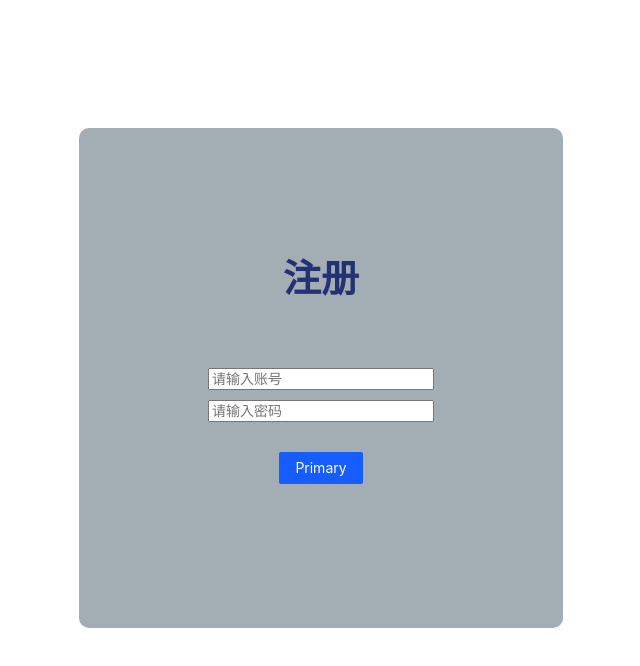
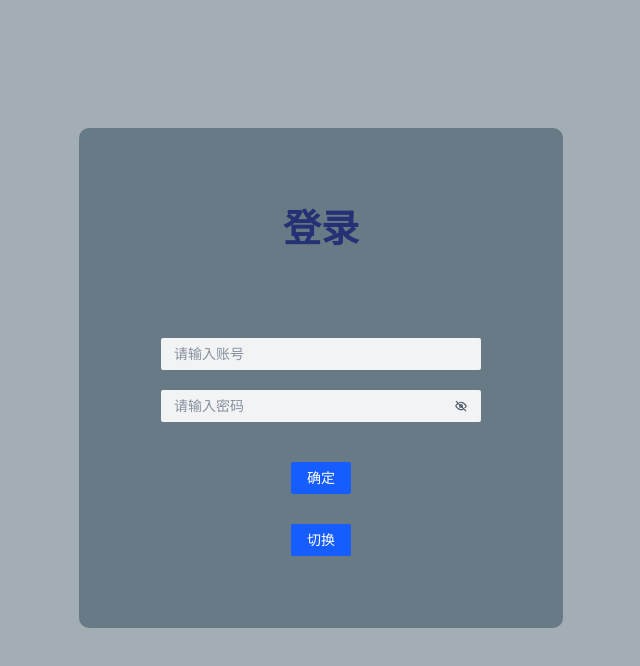
Before and after one commit to Alanyaeer/anoyoce-client, a Vue app: page /login in a window 1280 px wide. Shown: the top 666 px of the page, without its empty margins (319-959 px from the left). Built offline with nearby package versions, Linux system fonts and the light colour scheme.

Commit message:
add login

```diff
--- a/src/views/login/loginPage.vue
+++ b/src/views/login/loginPage.vue
@@ -1,45 +1,127 @@
+
 <script setup>
-    // const login = new VueUseComponentsResolver({
+    // const login = new Vue({
     //     el: '#login',
     //     data:{
     //         title: 'login'
     //     }
     // })
+    import { ref } from 'vue';
+    const title = ref('登录');
+    const titleN = ref(0);
+    const form = ref({});
+    const visibility = ref(true);
+
+    const updateTitle = () =>{
+        if(title.value=='登录'){
+            titleN.value = 1;
+            title.value = '注册';
+        }
+        else if(title.value == '注册'){
+            titleN.value = 0;
+            title.value = '登录';
+        }
+    };
+
+    const Confirm =() =>{
+
+    }
 </script>
 
 <template>
-    <div class="login">
-        <div class="head">注册</div>
-        <div class = "account"><input type="text" placeholder="请输入账号"></div>
-        <div><input type="password" placeholder="请输入密码"></div>
-        <div class="button1"><a-button type="primary">Primary</a-button></div>
+    <div class="body">
+        <div class ="login">
+            <div class ="head">{{title}}</div>
+            <div class ="accountBox">
+                <a-input :style="{width:'320px'}" v-model="form.userName" placeholder="请输入账号" allow-clear />
             </div>
+            <div class ="passwordBox">
+                <a-input-password
+                v-model:visibility="visibility"
+                placeholder="请输入密码"
+                :style="{width:'320px'}"
+                v-model="form.password"
+                :defaultVisibility="false"
+                allow-clear/>
+            </div>
+            <div class ="btn1"><a-button type="primary">确定</a-button></div>
+            <div class ="btn1" style="top: 150px; position: relative;"  >
+                <div @click="updateTitle()"><a-button type="primary">切换</a-button></div>
+            </div>
+        <!-- <div><input value="Login" class="button1" type="submit"></div> -->
+        </div>
+    </div>
+
 </template>
 
 <style lang="scss" scoped>
+    .body{
+        width: 100vw;
+        height: 100vh;
+        background-color: #09263a60;
+        display: flex;
+        align-items: center;
+        justify-content: center;
         .login{
+            position: relative;
             width: 30%;
             height: 400px;
             background-color: #09263a60;
             margin: auto;
             margin-top: 10%;
-      text-align: center;
             border-radius: 10px;
             padding: 50px 50px;
-    }
+            text-align: center;
+            align-items: center;
+            justify-content: center;
             .head{
                 font-size: 38px;
                 font-weight: 700;
-        text-align: center;
-        line-height: 200px;
+                line-height: 100px;
                 color: #253175;
             }
-    .account{
+            .accountBox{
                 position: relative;
+                top: 60px;
                 bottom: 10px;
             }
-    .button1{
+            .passwordBox{
                 position: relative;
-        top: 30px;
+                top: 80px;
+                bottom: 10px;
             }
+            .btn1{
+                position: relative;
+                top: 120px;
+                border-radius: 45px;
+            }
+            // .btn2{
+            //     position: relative;
+            //     top: 160px;
+            // }
+            // .btn2 {
+            //     position: relative;
+            //     padding: 0.5em 0.1em;
+            //     font-size: 14px;
+            //     // width: 60px;
+            //     // text-align: center;
+            //     text-transform: uppercase;
+            //     letter-spacing: 2px;
+            //     font-weight: 500;
+            //     color: #000;
+            //     background-color: #fff;
+            //     border: none;
+            //     border-radius: 45px;
+            //     box-shadow: 0px 10px 16px rgba(0, 0, 0, 0.1);
+            //     transition: all 0.3s ease 0s;
+            //     cursor: pointer;
+            //     outline: none;
+            //     top: 150px;
+
+            // }
+        }
+
+    }
+
+
 </style>
--- a/src/views/test/testPage.vue
+++ b/src/views/test/testPage.vue
@@ -3,15 +3,13 @@
 </script>
 
 <template>
-    <div>hello</div>
+    <div class="body">hello</div>
 </template>
 
 <style lang="scss" scoped>
-    .box{
-        width: 100%;
-        margin: 0;
-        padding: 0;
-        background:url(src\assets\v2-b88a01401bd20e4eff03301477ec2156_r.jpg) no-repeat center center fixed;
-        background-size: cover;
+    .body{
+        width: 100vw;
+        height: 100vh;
+        background-color: #675959;
     }
 </style>
```
Lines whose indentation alone changed are shown as unchanged.
